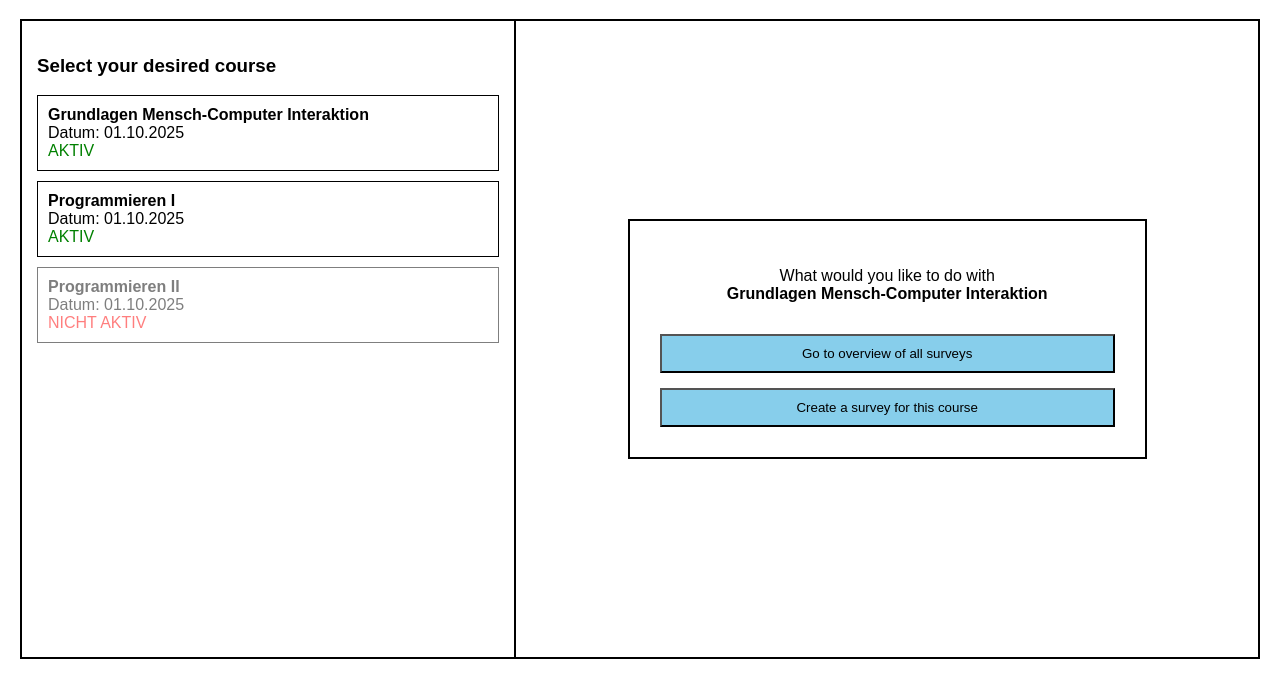
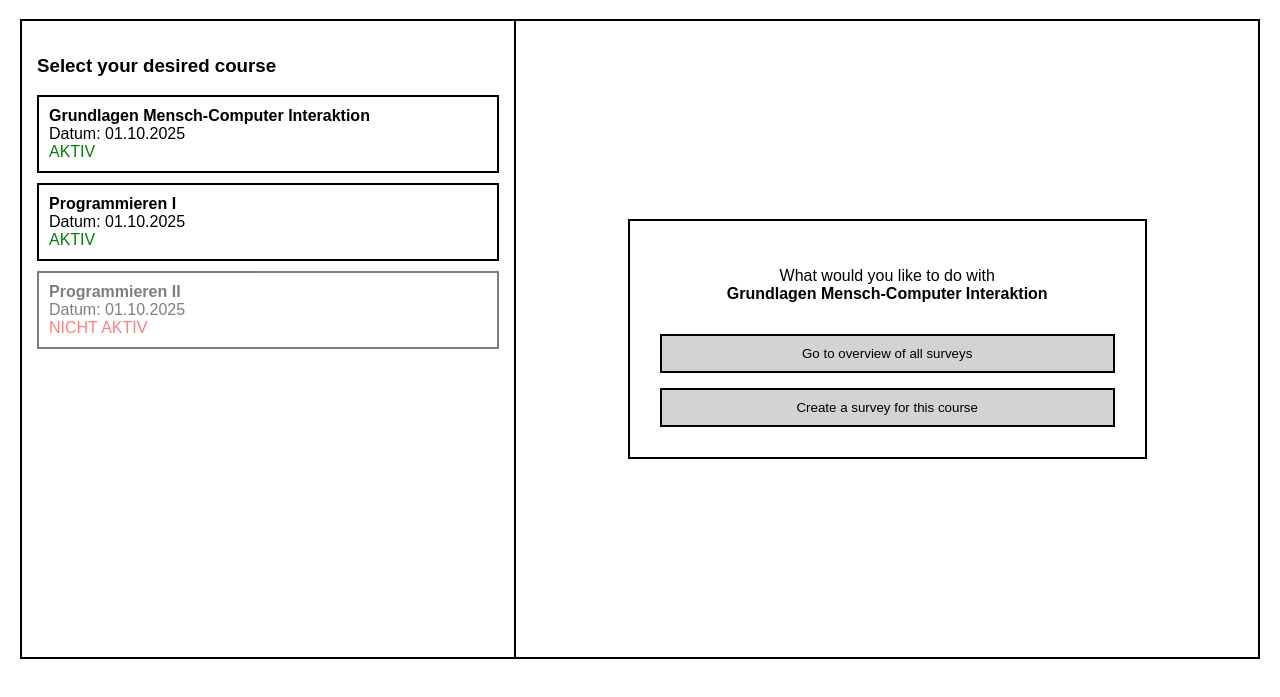
Before and after one commit to Jaykunnnn/Mr.Worldwide_Project, a plain HTML site: page professor/p1.html in a window 1280 px wide. Shown: the part 61-758 px from the top of the page. Drawn offline with Linux system fonts and the light colour scheme.

Commit message:
edited p1 so it fits into cenvention(grey buttons, blue hover, 2px border

```diff
--- a/professor/p1.html
+++ b/professor/p1.html
@@ -32,7 +32,7 @@
     }
 
     .course {
-      border: 1px solid black;
+      border: 2px solid black;
       padding: 10px;
       margin-bottom: 10px;
       cursor: pointer;
@@ -74,11 +74,12 @@
       padding: 10px;
       margin-top: 15px;
       cursor: pointer;
-      background-color: skyblue;
+      background-color: lightgray;
+	  border: 2px solid black;
     }
 
     .primary {
-      background-color: skyblue;
+      background-color: lightgray;
       color: black;
     }
 
@@ -94,6 +95,11 @@
       gap: 8px;
 
     }
+
+	.popup button:hover{
+	background-color: rgb(135, 206, 235);
+	}
+
   </style>
 </head>
 
```
